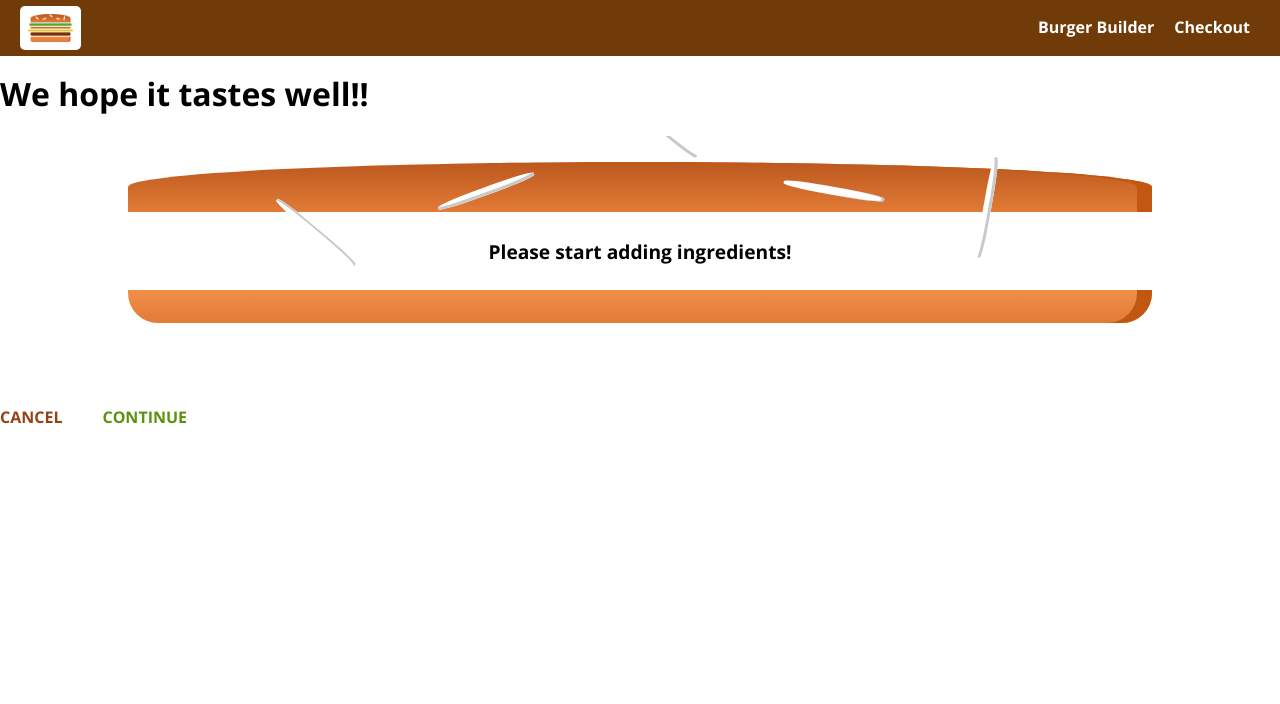
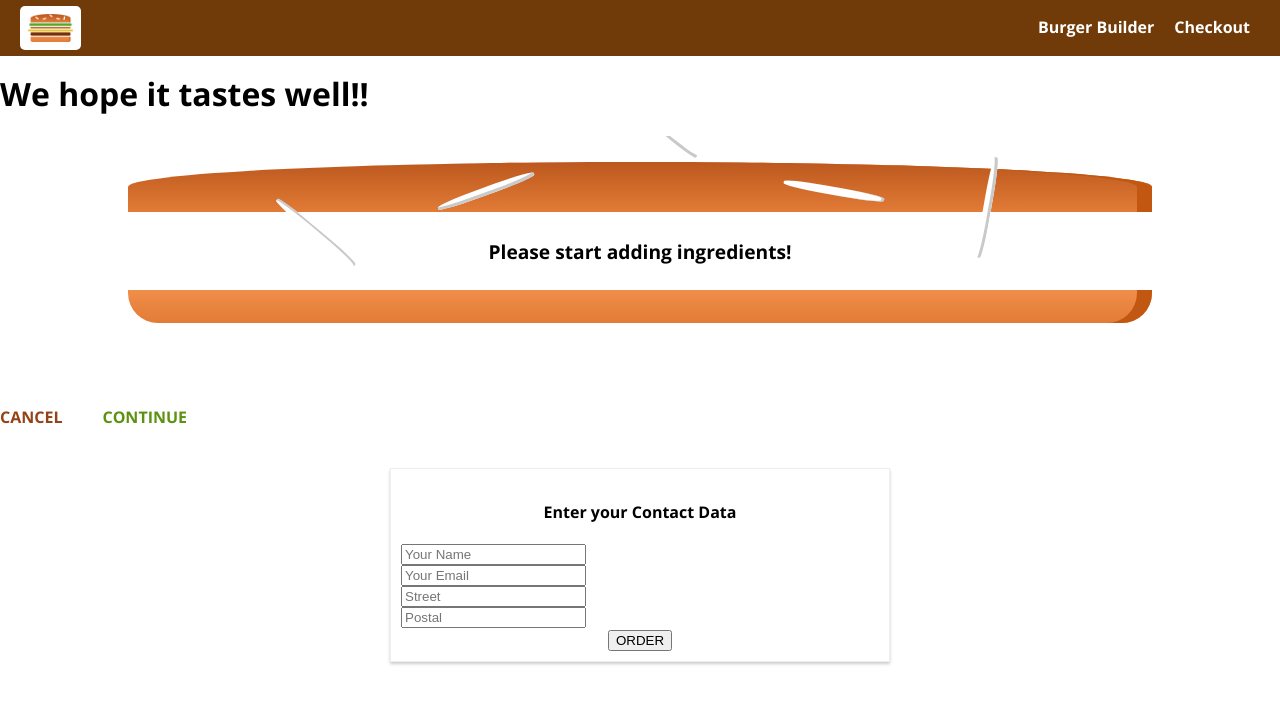
Before and after one commit to acparkgh/BurgerBuilder, a React app: page /checkout in a window 1280 px wide. Both pictures are taken after a click on the button "CONTINUE". Shown: the top 704 px of the page. Built offline with nearby package versions, Linux system fonts and the light colour scheme.

Commit message:
added ContactData component

```diff
--- a/src/containers/BurgerBuilder/BurgerBuilder.js
+++ b/src/containers/BurgerBuilder/BurgerBuilder.js
@@ -33,7 +33,7 @@ class BurgerBuilder extends Component {
   }
 
   componentDidMount() {
-    console.log(this.props);
+    // console.log(this.props);
     axios.get('/ingredients.json')
       .then(response => {
         this.setState({ ingredients: response.data })
@@ -137,8 +137,11 @@ class BurgerBuilder extends Component {
     const queryParams = [];
     for (let i in this.state.ingredients) {
       queryParams.push(encodeURIComponent(i) + '=' + encodeURIComponent(this.state.ingredients[i]));
+      // queryParams.push(i + '=' + this.state.ingredients[i]);
     }
+    console.log(queryParams)
     const queryString = queryParams.join('&');
+    console.log(queryString)
     this.props.history.push({
       pathname: '/checkout',
       search: '?' + queryString
--- a/src/containers/Checkout/Checkout.js
+++ b/src/containers/Checkout/Checkout.js
@@ -1,5 +1,7 @@
 import React, { Component } from 'react';
 import CheckoutSummary from '../../components/Order/CheckoutSummary/CheckoutSummary';
+import ContactData from '../Checkout/ContactData/ContactData';
+import { Route } from 'react-router-dom';
 
 class Checkout extends Component {
 
@@ -16,7 +18,9 @@ class Checkout extends Component {
     const query = new URLSearchParams(this.props.location.search);
     const ingredients = {};
     for (let param of query.entries()) {
+    // for (let param of new URLSearchParams(this.props.location.search).entries()) {
       ingredients[param[0]] = +param[1];
+      // console.log(param)
     }
     this.setState({ ingredients: ingredients })
   }
@@ -37,6 +41,9 @@ class Checkout extends Component {
                          checkoutCancelled={this.checkoutCancelled}
                          checkoutContinued={this.checkoutContinued}
         />
+        <Route path={this.props.match.path + '/contact-data'}
+               component={ContactData}
+        />
       </div>
     );
   }
--- /dev/null
+++ b/src/containers/Checkout/ContactData/ContactData.css
@@ -0,0 +1,19 @@
+.ContactData {
+  margin: 20px auto;
+  width: 80%;
+  text-align: center;
+  box-shadow: 0 2px 3px #ccc;
+  border: 1px solid #eee;
+  padding: 10px;
+  box-sizing: border-box;
+}
+
+.Input {
+  display: block;
+}
+
+@media (min-width: 600px) {
+  .ContactData {
+    width: 500px;
+  }
+}
--- /dev/null
+++ b/src/containers/Checkout/ContactData/ContactData.js
@@ -0,0 +1,33 @@
+import React, { Component } from 'react';
+import Button from '../../../components/UI/Button/Button';
+import classes from './ContactData.css';
+
+class ContactData extends Component {
+
+  state = {
+    name: '',
+    email: '',
+    address: {
+      street: '',
+      postalCode: '',
+    },
+  }
+
+  render() {
+    return (
+      <div className={classes.ContactData} >
+        <h4>Enter your Contact Data</h4>
+        <form>
+          <input className={classes.Input} type="text" name="name" placeholder="Your Name" />
+          <input className={classes.Input} type="text" name="email" placeholder="Your Email" />
+          <input className={classes.Input} type="text" name="street" placeholder="Street" />
+          <input className={classes.Input} type="text" name="postal" placeholder="Postal" />
+          <button btnType="Success">ORDER</button>
+        </form>
+      </div>
+    )
+  }
+
+}
+
+export default ContactData;
```
